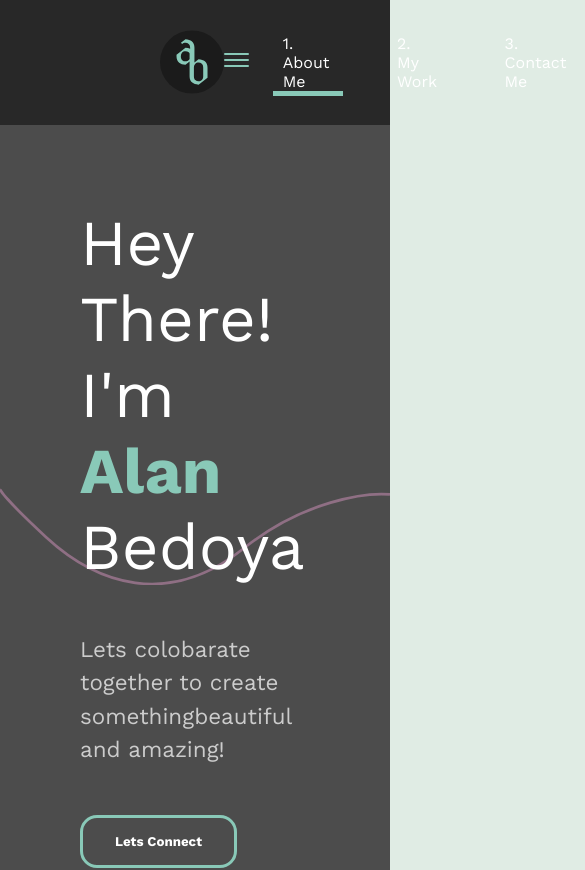
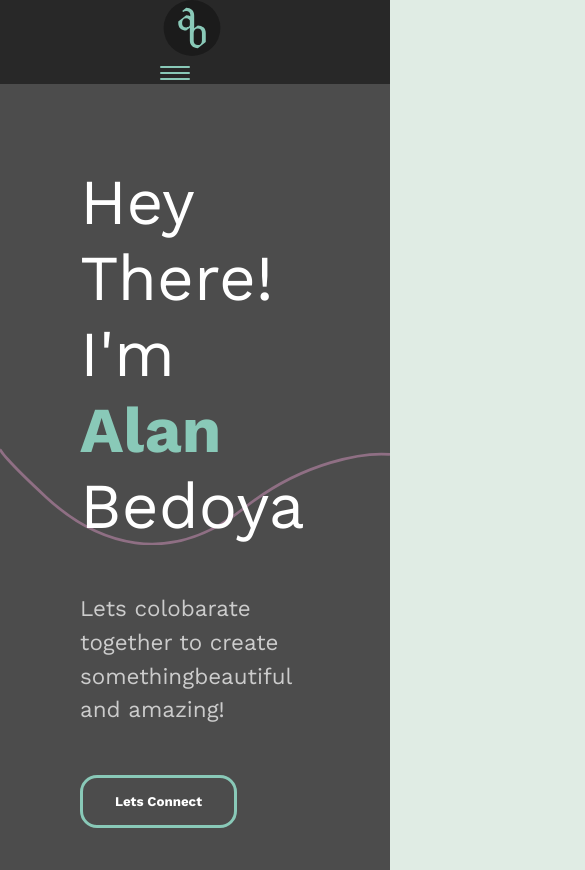
Before and after one commit to alanbedoya/portfolio2, a React (Create React App) app: page / in a window 390 px wide. Shown: the top 870 px of the page, 585 px wide, since content can reach past the window. Built offline with nearby package versions, Linux system fonts and the light colour scheme; what react-alert-template-basic would draw is missing.

Commit message:
Cleaning up my navbar responsive styles.

```diff
--- a/src/components/navSection.js
+++ b/src/components/navSection.js
@@ -22,18 +22,18 @@ const NavSection = () => {
         <span />
         <span />
       </Hamburger>
-      <ul>
+      <Menu isOpen={isOpen}>
         <li>
           <Link to='/'>1. About Me</Link>
-          <Styledline
+          <StyledLine
             transition={{ duration: 0.75 }}
             initial={{ width: '0%' }}
-            animate={{ width: pathname === '/' ? '61%' : '0%' }}
+            animate={{ width: pathname === '/' ? '6.5em' : '0%' }}
           />
         </li>
         <li>
           <Link to='/work'>2. My Work</Link>
-          <Styledline
+          <StyledLine
             transition={{ duration: 0.75 }}
             initial={{ width: '0%' }}
             animate={{ width: pathname === '/work' ? '61%' : '0%' }}
@@ -41,7 +41,7 @@ const NavSection = () => {
         </li>
         <li>
           <Link to='/contact'>3. Contact Me</Link>
-          <Styledline
+          <StyledLine
             transition={{ duration: 0.75 }}
             initial={{ width: '0%', left: '18%' }}
             animate={{ width: pathname === '/contact' ? '65%' : '0%' }}
@@ -52,7 +52,7 @@ const NavSection = () => {
             4. Resume
           </Link>
         </li>
-      </ul>
+      </Menu>
     </StyledNav>
   );
 };
@@ -60,6 +60,7 @@ const NavSection = () => {
 const StyledNav = styled.nav`
   min-height: 10vh;
   display: flex;
+  flex-wrap: wrap;
   margin: auto;
   justify-content: space-between;
   align-items: center;
@@ -67,23 +68,44 @@ const StyledNav = styled.nav`
   background-color: #282828;
   position: sticky;
   top: 0;
+  left: 0;
+  right: 0;
   z-index: 10;
 
   img {
     display: flex;
     justify-content: flex-start;
+    position: relative;
     width: 4rem;
     height: 4rem;
+    @media (max-width: 800px) {
+      height: 3.5rem;
+    }
   }
+`;
 
-  ul {
+const Menu = styled.ul `
     display: flex;
     list-style: none;
-  }
+    @media (max-width: 800px) {
+      flex-direction: column;
+      overflow: hidden;
+      width: 100%;
+      max-height: ${({isOpen}) => (isOpen ? "300px" : "0")};
+      transition: all 0.3s ease-in;
+    }
+
 
   li {
     padding: 4vh;
     position: relative;
+    text-align:center;
+    @media (max-width: 800px) {
+      flex-direction: column;
+      align-items: center;
+      padding: 1rem 0;
+      height: auto;
+    }
   }
 
   a {
@@ -95,23 +117,26 @@ const StyledNav = styled.nav`
   }
 `;
 
+
+
 const Hamburger = styled.div`
   display: none;
   flex-direction: column;
   cursor: pointer;
+  margin-top: 10px;
   span {
     height: 2px;
-    width: 25px;
+    width: 30px;
     background: #89c9b8;
     margin-bottom: 4px;
     border-radius: 5px;
   }
-  @media (max-width: 768px) {
+  @media (max-width: 800px) {
     display: flex;
   }
  `;
 
-const Styledline = styled(motion.div)`
+const StyledLine = styled(motion.div)`
   height: 0.3rem;
   background: #89c9b8;
   position: absolute;
@@ -124,6 +149,11 @@ const Styledline = styled(motion.div)`
   @media (max-width: 1200px) {
     left: 21%;
   }
+
+  @media (max-width: 800px) {
+
+      left: 38%;
+  }
 `;
 
 export default NavSection;
```
